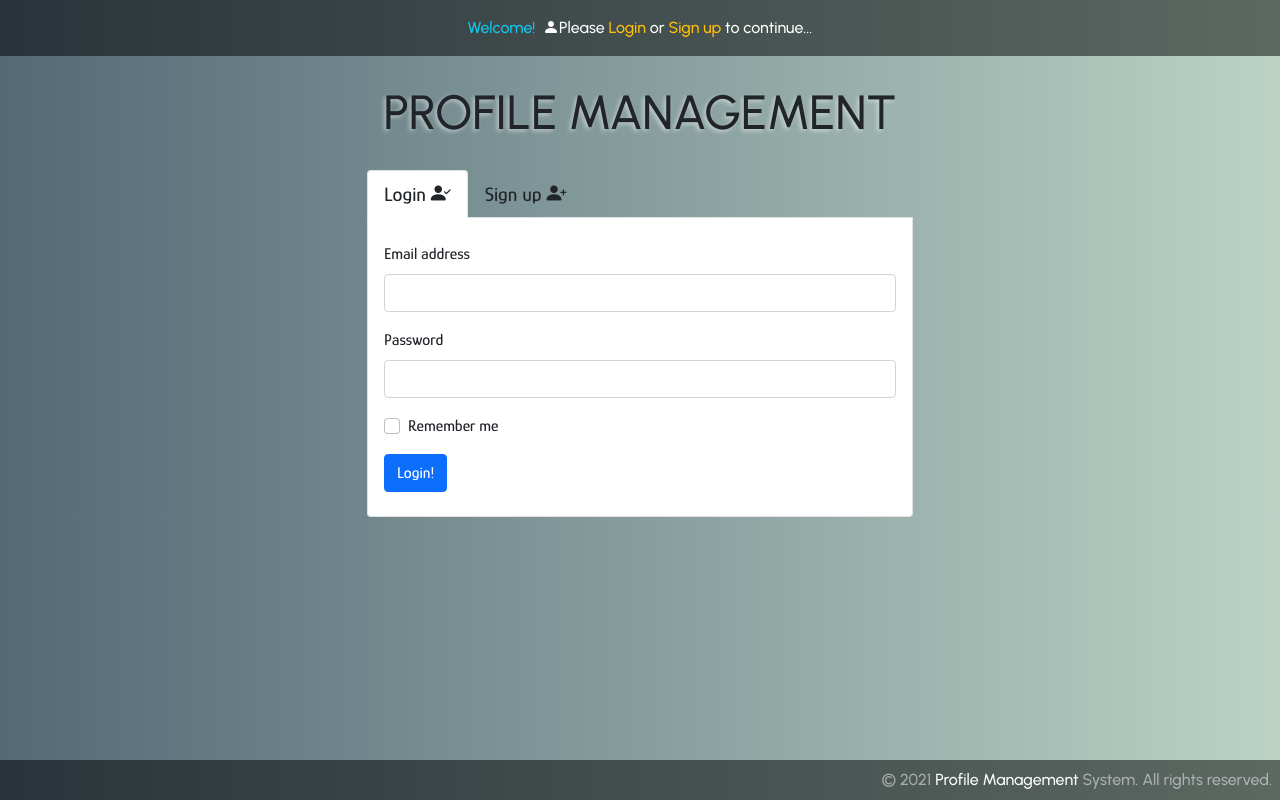
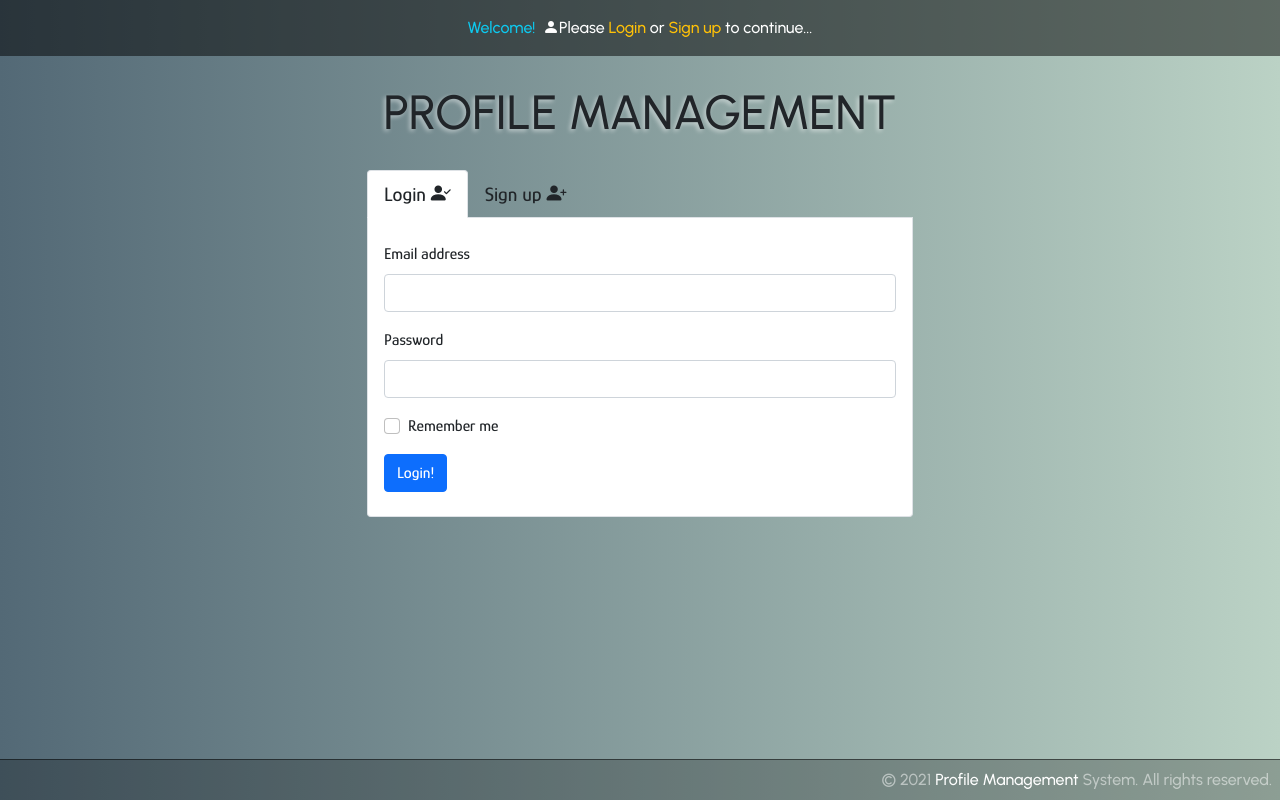
Before and after one commit to fbatuhanr/Profile-Management-Frontend, a React (Create React App) app: page / in a window 1280 px wide. Built offline with nearby package versions, Linux system fonts and the light colour scheme.

Commit message:
Update App.css

```diff
--- a/src/App.css
+++ b/src/App.css
@@ -30,7 +30,8 @@ header {
 
 footer {
   font-family: 'Urbanist', 'Glory', 'Open Sans', 'Roboto', sans-serif;
-  background-color: rgb(0 0 0 / 50%);
+  background-color: rgb(0 0 0 / 25%);
+  border-top: 1px solid rgb(0 0 0 / 50%);
   position: absolute;
   bottom: 0;
   width: 100%;
```
